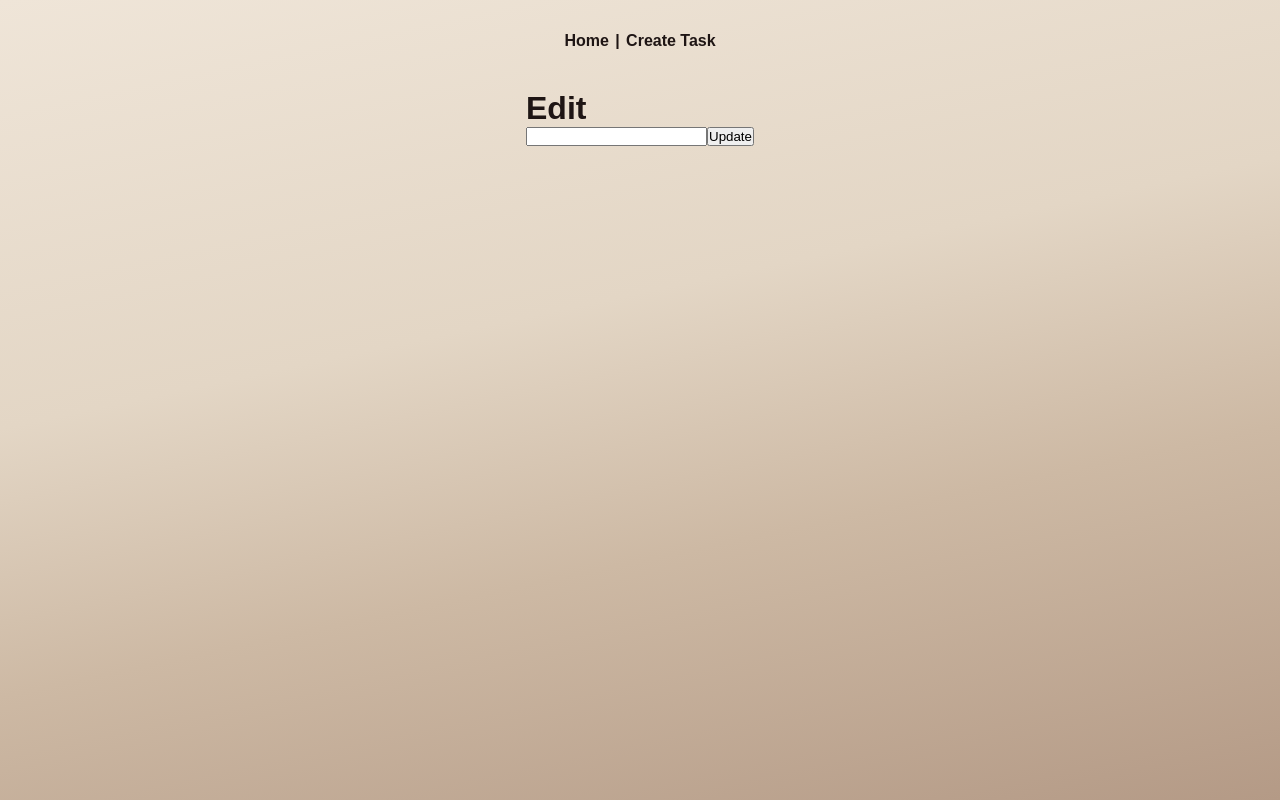
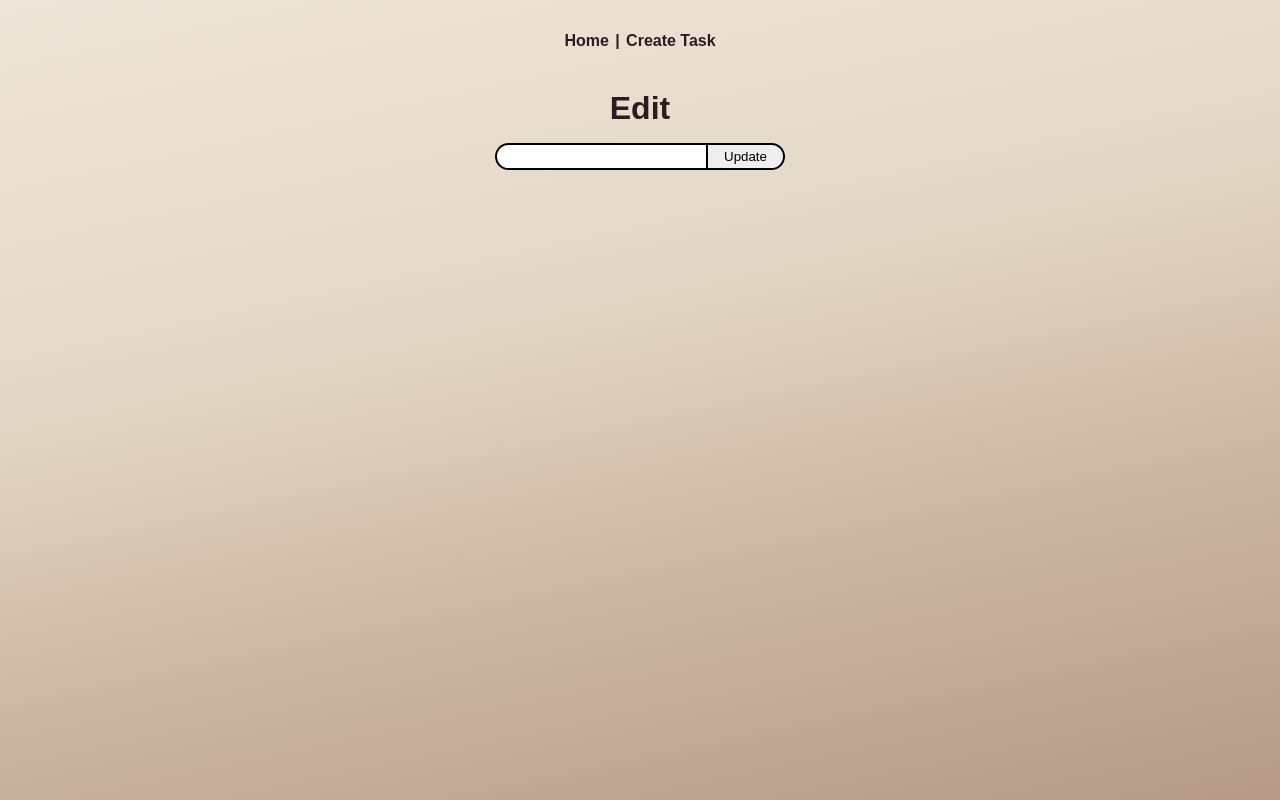
Before and after one commit to SneauxGirl/what-todo, a Next.js app: page /edit/1 in a window 1280 px wide. Built offline with nearby package versions, Linux system fonts and the light colour scheme; no server answers.

Commit message:
feat: edit function enabled, light mode style revisions

```diff
--- a/app/api/tasks/[id]/route.js
+++ b/app/api/tasks/[id]/route.js
@@ -1,7 +1,9 @@
 import { taskData as tasks } from "../data";
 
 export async function GET(request, {params}) {
-    const task = tasks.find(task => task.id === params.id);
+    console.log('Tasks in [id] route:', tasks);
+    const { id } = await params;
+    const task = tasks.find(task => task.id === id);
 
     if (task) {
         return new Response(JSON.stringify(task), {
@@ -14,12 +16,12 @@ export async function GET(request, {params}) {
         status: 404,
         headers: { 'Content-Type': 'application/json' },
     });
-
 }
 
 export async function PUT(request, { params }) {
     const { title } = await request.json();
-    const taskIndex = tasks.findIndex(task => task.id === params.id);
+    const { id } = await params;
+    const taskIndex = tasks.findIndex(task => task.id === id);
 
     if (taskIndex !== -1) {
         tasks[taskIndex].title = title;
@@ -36,7 +38,8 @@ export async function PUT(request, { params }) {
 }
 
 export async function DELETE(request, { params }) {
-    const taskIndex = tasks.findIndex((task) => task.id === params.id);
+    const { id } = await params;
+    const taskIndex = tasks.findIndex((task) => task.id === id);
     if (taskIndex !== -1) {
         tasks.splice(taskIndex, 1);
         return new Response(null, {
--- a/app/create/page.jsx
+++ b/app/create/page.jsx
@@ -1,7 +1,7 @@
 'use client';
 import { useState } from 'react';
 import { useRouter } from 'next/navigation';
-import styles from './create.module.css';
+import styles from '@/app/styles/shared.module.css';
 
 const CreateTask = () => {
     const [title, setTitle] = useState('');
--- a/app/edit/[id]/page.jsx
+++ b/app/edit/[id]/page.jsx
@@ -1,12 +1,13 @@
 'use client';
 
-import { useState, useEffect } from 'react';
+import { useState, useEffect, use } from 'react';
 import { useRouter } from 'next/navigation';
+import styles from '@/app/styles/shared.module.css';
 
 const EditTaskPage = ({ params }) => {
     const [title, setTitle] = useState('');
     const router = useRouter();
-    const { id } = params;
+    const { id } = use(params);
 
     useEffect(() => {
     const fetchTask = async () => {
@@ -39,10 +40,10 @@ const EditTaskPage = ({ params }) => {
 
     return (
         <div>
-            <h1>Edit </h1>
-            <form onSubmit={handleSubmit}>
-                <input type="text" value={title} onChange={(event) => setTitle(event.target.value)} />
-                <button type='submit'>Update</button>
+            <h1 className={styles.title}>Edit </h1>
+            <form className={styles.form} onSubmit={handleSubmit}>
+                <input className={styles.input} type="text" value={title} onChange={(event) => setTitle(event.target.value)} />
+                <button className={styles.button} type='submit'>Update</button>
             </form>
         </div>
     )
--- a/app/globals.css
+++ b/app/globals.css
@@ -1,8 +1,8 @@
 :root {
   --background: linear-gradient(168deg, #efe5d8 0%, #e3d6c5 40%, #cdb9a4 65%, #b49a86 100%);
-  --foreground: #1e1514;
+  --foreground: #2f1a22;
   --text-primary: #000;
-  --text-secondary: #666;
+  --text-secondary: #b49a86;
   --button-primary-hover: #383838;
   --button-secondary-hover: #eadbff;
   --button-secondary-border: #b49a86;
--- a/app/page.jsx
+++ b/app/page.jsx
@@ -1,11 +1,11 @@
 import styles from "./page.module.css";
-import TaskList from '@/components/TaskList';
+import TaskList from "@/components/TaskList";
 
 export default async function Home() {
   // Deployment \\ Local fallback
-  const apiUrl = process.env.NEXT_PUBLIC_API_URL || 'http://localhost:3000';
+  const apiUrl = process.env.NEXT_PUBLIC_API_URL || "http://localhost:3000";
   const response = await fetch(`${apiUrl}/api/tasks`, {
-    cache: 'no-store'
+    cache: "no-store",
   });
 
   const tasks = await response.json();
--- a/app/page.module.css
+++ b/app/page.module.css
@@ -11,7 +11,7 @@
   display: flex;
   flex-direction: column;
   align-items: flex-end;
-  padding: 120px 40px;
+  padding: 80px 40px;
   gap: 1rem;
 }
 
@@ -34,7 +34,7 @@
   }
 }
 
-@media (max-width: 650px) {
+@media (max-width: 555px) {
   .main {
     flex-direction: row;
   }
--- a/app/create/create.module.css
+++ b/app/styles/shared.module.css
@@ -1,6 +1,6 @@
 .input {
     padding: 0.25rem 1rem;
-      border: 2px solid var(--text-primary);
+    border: 2px solid var(--text-primary);
     border-right: none;
     border-radius: 20px 0px 0px 20px;
 }
```
Lines whose indentation alone changed are shown as unchanged.
